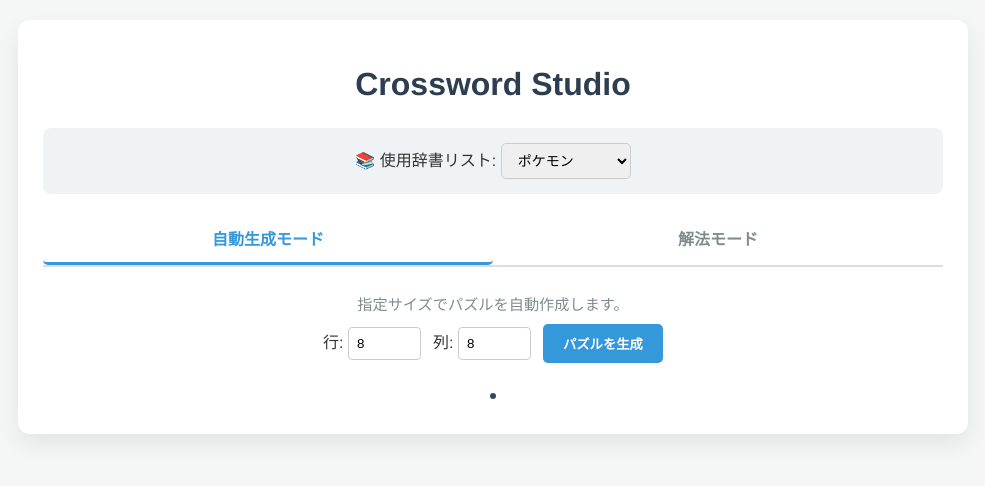
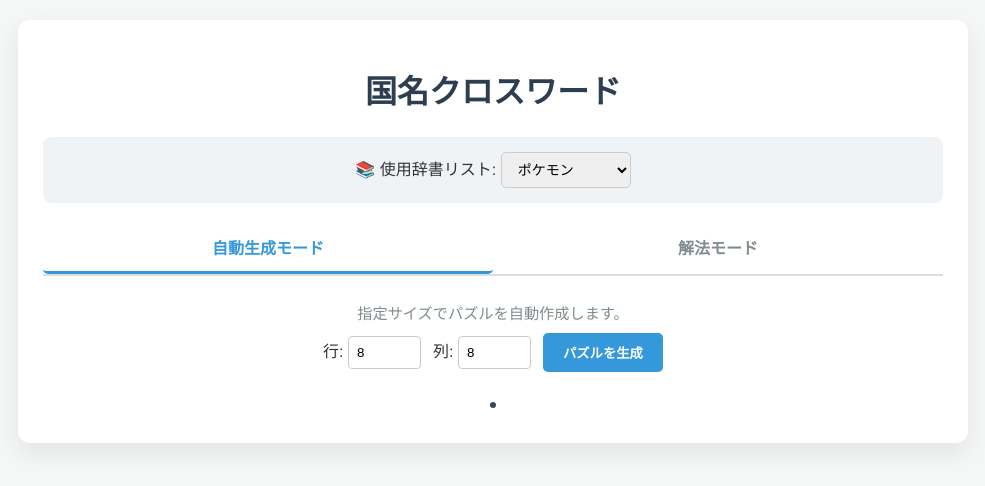
Before and after one commit to ginnoyakitori/kokumei-crossword, a website: page public/index.html in a window 1280 px wide. Shown: the whole page, without its empty margins (147-1132 px from the left). Drawn offline with Linux system fonts and the light colour scheme.

```diff
--- a/public/index.html
+++ b/public/index.html
@@ -52,7 +52,7 @@
 <body>
 
 <div class="container">
-    <h1>Crossword Studio</h1>
+    <h1>国名クロスワード</h1>
 
     <div class="global-controls">
         <label>📚 使用辞書リスト:
```
